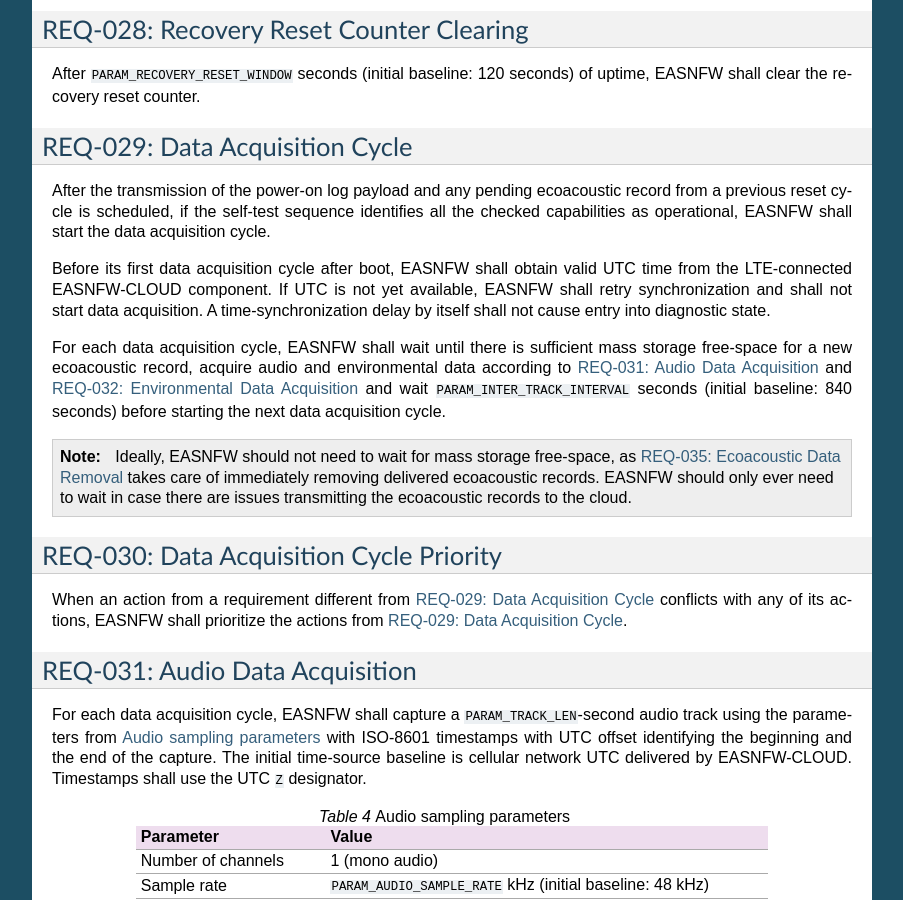
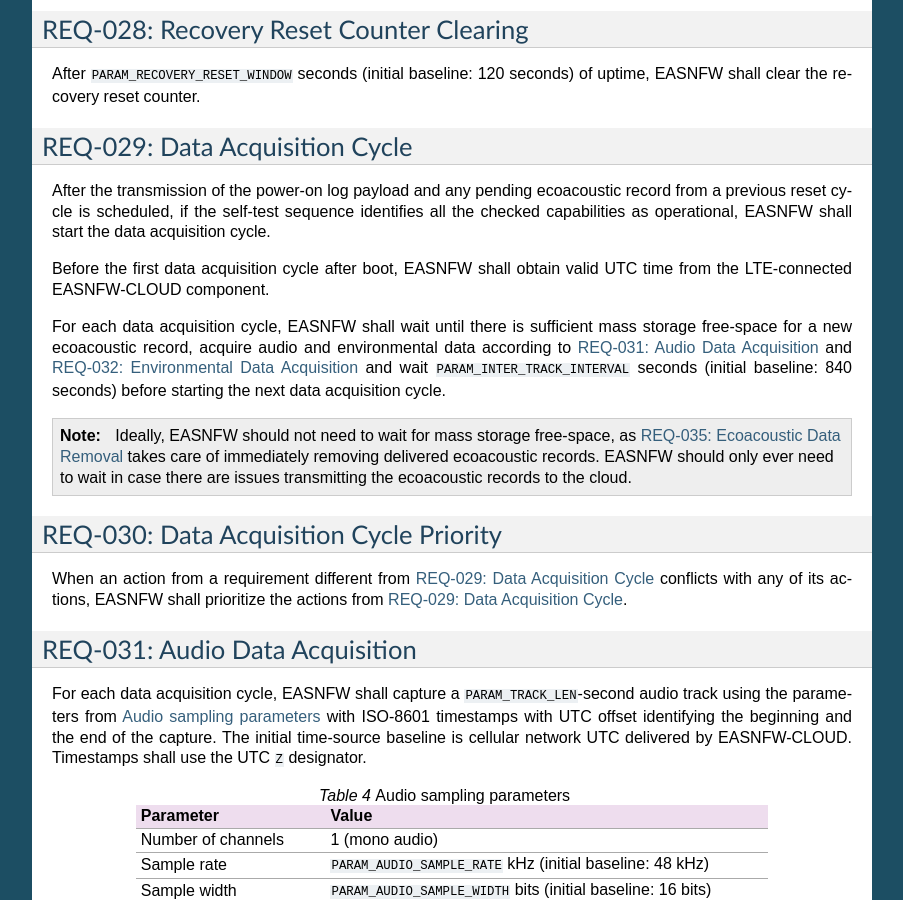
Before and after one commit to hslourenc/easnfw, a Sphinx documentation site: the page built from docs/sphinx/source/chapters/requirements.rst, in a window 1280 px wide and 900 px high, scrolled down 2037 px. Shown: the whole window, without its empty margins (198-1101 px from the left). Built offline with Sphinx 7.4.7, drawn with Linux system fonts in a browser that asks for light colours; the version number could not be read and is left out.

Commit message:
improve wording for REQ-029

```diff
--- a/docs/sphinx/source/chapters/requirements.rst
+++ b/docs/sphinx/source/chapters/requirements.rst
@@ -146,11 +146,8 @@ record from a previous reset cycle is scheduled, if the self-test sequence
 identifies all the checked capabilities as operational, EASNFW shall start
 the data acquisition cycle.
 
-Before its first data acquisition cycle after boot, EASNFW shall obtain valid
-UTC time from the LTE-connected EASNFW-CLOUD component. If UTC is not yet
-available, EASNFW shall retry synchronization and shall not start data
-acquisition. A time-synchronization delay by itself shall not cause entry into
-diagnostic state.
+Before the first data acquisition cycle after boot, EASNFW shall obtain valid
+UTC time from the LTE-connected EASNFW-CLOUD component.
 
 For each data acquisition cycle, EASNFW shall wait until there is sufficient
 mass storage free-space for a new ecoacoustic record, acquire audio and
```
